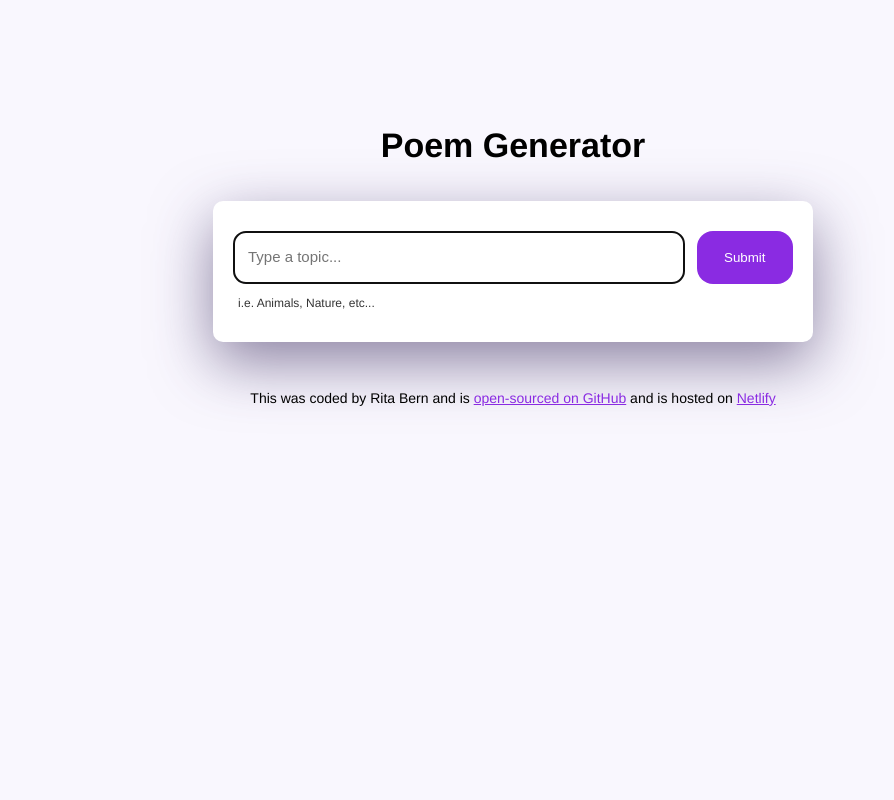
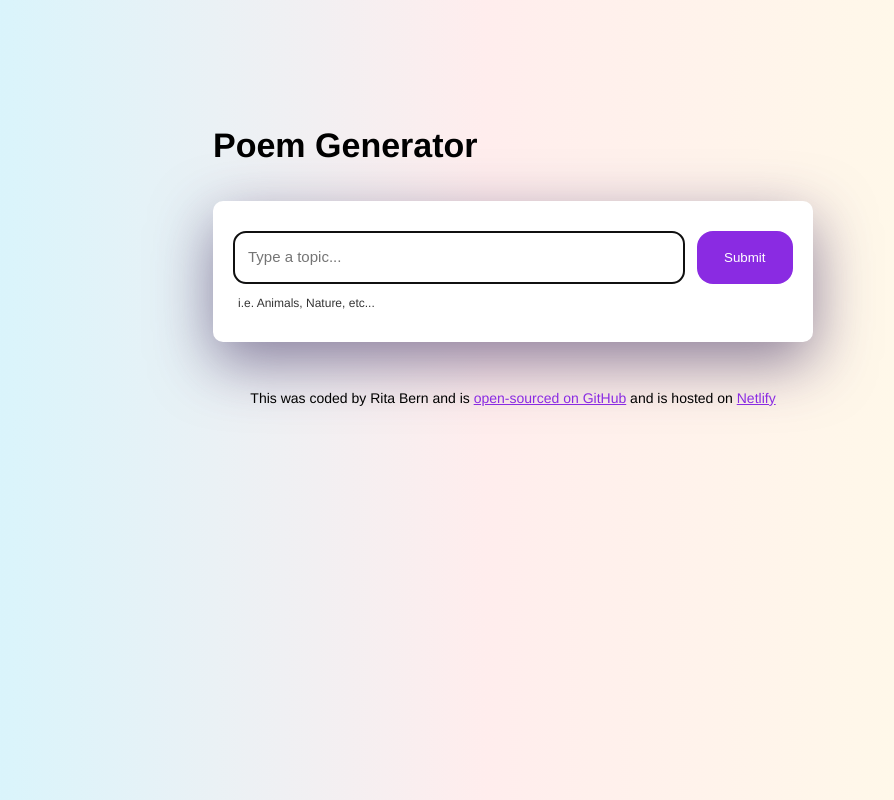
Before and after one commit to finnocino/ai-poem-generator, a plain HTML site: page index.html in a window 1280 px wide. Shown: the whole page, without its empty margins (127-1021 px from the left). Drawn offline with nearby package versions, Linux system fonts and the light colour scheme.

Commit message:
Adjust body background

```diff
--- a/src/style.css
+++ b/src/style.css
@@ -1,5 +1,5 @@
 body {
-    background-color: #F9F7FE;
+    background: linear-gradient(89.9deg, rgb(208, 246, 255) 0.1%, rgb(255, 237, 237) 47.9%, rgb(255, 255, 231) 100.2%);
     font-family: "Cerebri Sans", Helvetica, Arial, sans-serif
 }
 
@@ -11,7 +11,7 @@ h1 {
     font-weight: 800;
     font-size: 34px;
     line-height: 1.5;
-    text-align: center;
+    text-align: left;
 }
 
 
```
